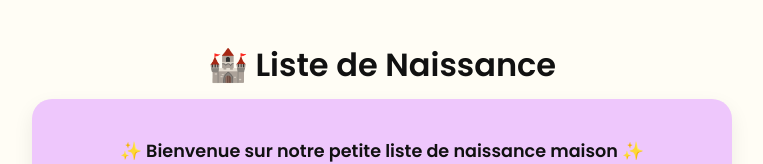
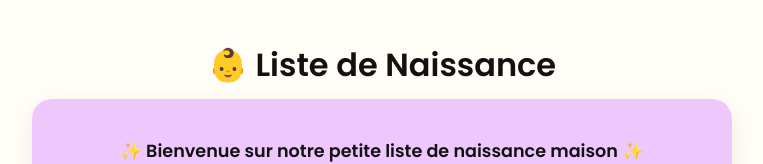
Before and after one commit to OkWillax/liste-naissance, a plain HTML site: page index.html in a window 1280 px wide. Shown: the top 164 px of the page, without its empty margins (258-1021 px from the left). Drawn offline with Linux system fonts and the light colour scheme; a script that the page names is missing.

Commit message:
Update: small adjustment to index.html

```diff
--- a/index.html
+++ b/index.html
@@ -208,7 +208,7 @@
   </script>
 </head>
 <body>
-  <h1>🏰 Liste de Naissance</h1>
+  <h1>👶 Liste de Naissance</h1>
   <div class="intro">
     <p><strong>✨ Bienvenue sur notre petite liste de naissance maison ✨</strong></p>
     <p>Une liste de naissance est l'occasion pour des proches d'offrir des cadeaux utiles tout en évitant les doublons.</p>
```
